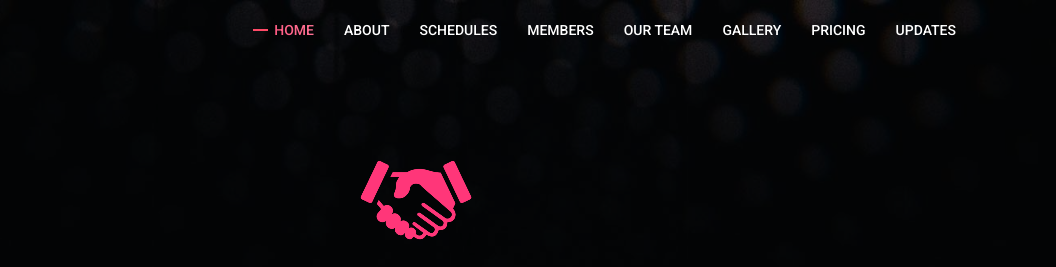
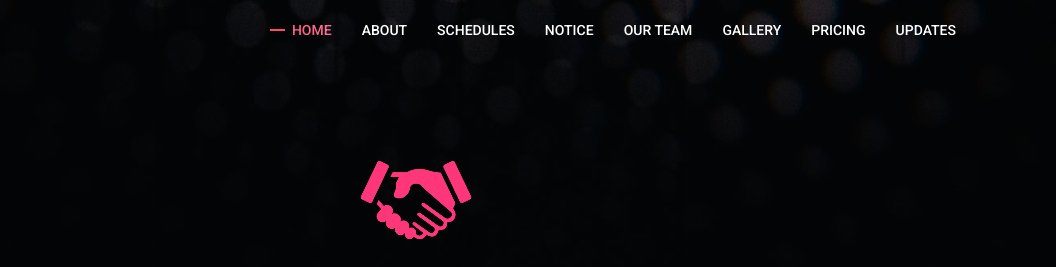
Before and after one commit to farewellmanagement2025/Farewell, a plain HTML site: page index.html in a window 1280 px wide. Shown: the top 267 px of the page, 224-1280 px from the left. Drawn offline with nearby package versions, Linux system fonts and the light colour scheme; a web font is replaced by a local one.

Commit message:
Update index.html

```diff
--- a/index.html
+++ b/index.html
@@ -55,7 +55,7 @@
               </li>
               <li class="nav-item">
                 <a class="nav-link" href="#schedules">
-                  Members
+                  Notice
                 </a>
               </li>
               <li class="nav-item">
```
